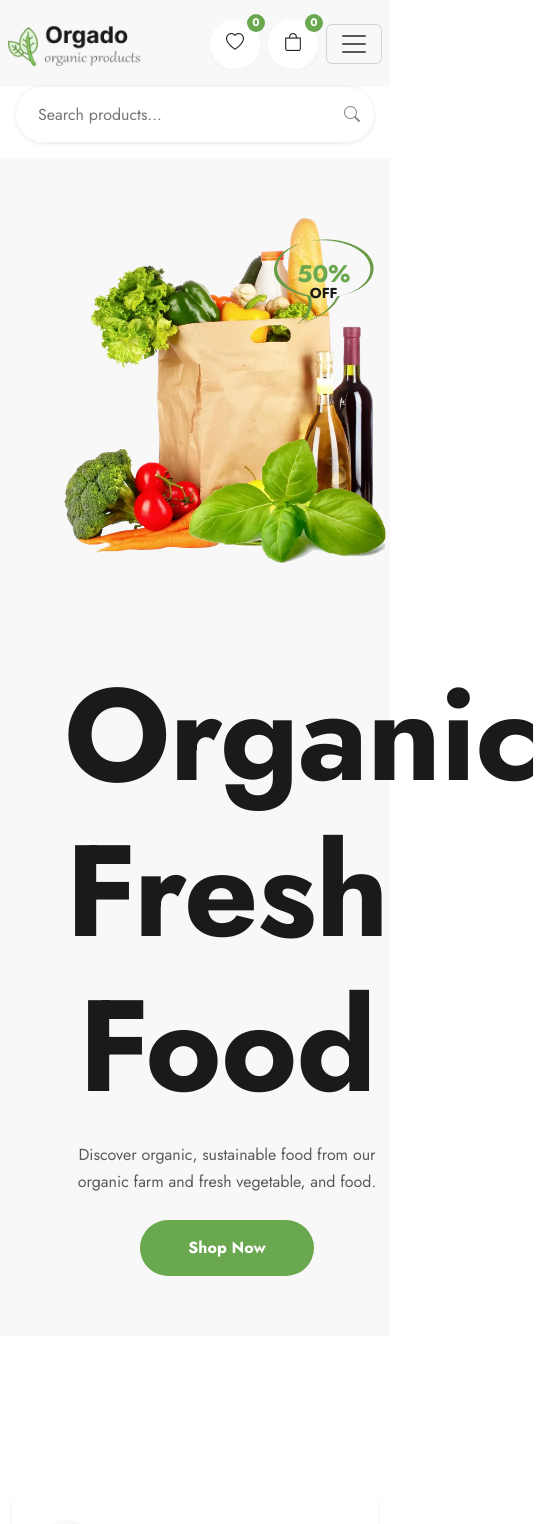
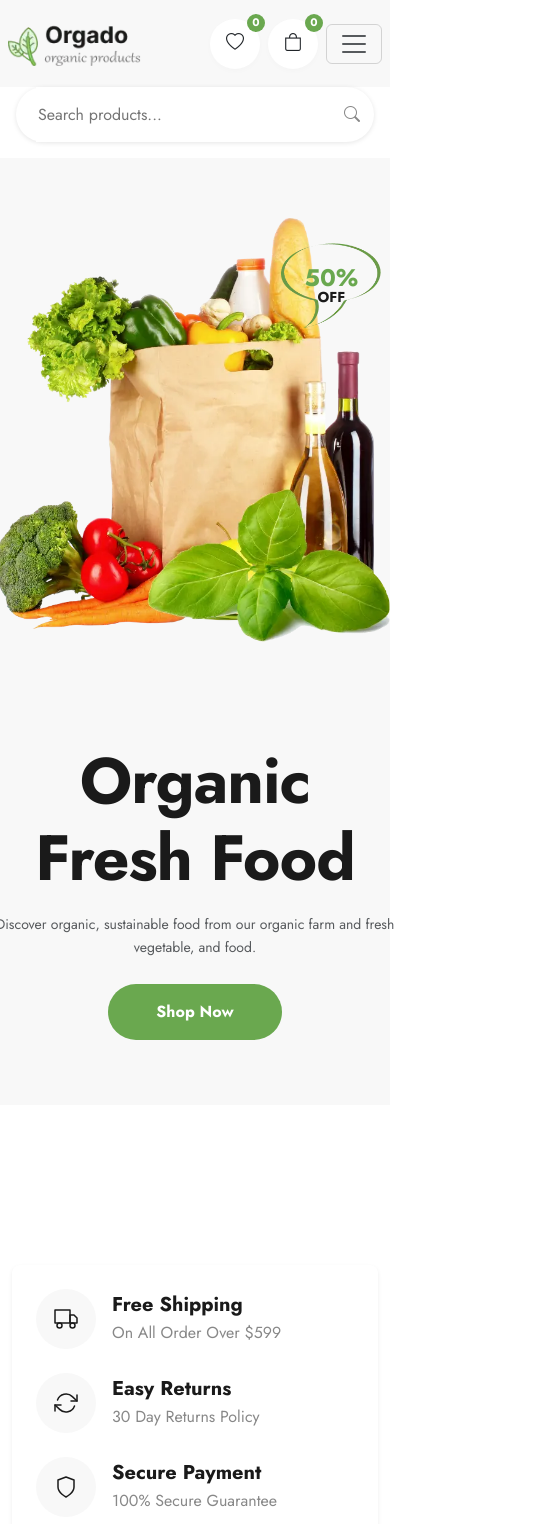
Before and after one commit to manu-gitxen/orgado, a React (Vite) app in the folder orgado-web/: page / in a window 390 px wide. Shown: the top 1524 px of the page, 539 px wide, since content can reach past the window. Built offline with nearby package versions, Linux system fonts and the light colour scheme.

Commit message:
responive fix

```diff
--- a/orgado-web/src/assets/Styles/Hero.css
+++ b/orgado-web/src/assets/Styles/Hero.css
@@ -148,9 +148,25 @@
   to { transform: translateY(0); opacity: 1; }
 }
 
-/* --- Responsive Media Queries --- */
+@media (max-width:1350px){
+  .hero-title{
+    font-size: 7rem !important;
+  }
+}
+@media (max-width:1220px){
+  .hero-title{
+    font-size: 5rem !important;
+  }
+  .hero-main-img{
+    width: 400px !important;
+  }
+}
 
 @media (max-width: 991px) {
+  .container-for-hero{
+  margin-left: 0rem;
+
+}
   .hero-section {
     padding: 60px 0;
   }
@@ -185,6 +201,16 @@
 
 @media (max-width: 576px) {
   .hero-title {
-    font-size: 2.5rem;
+    font-size: 4rem !important;
+  }
+  .lead{
+    font-size: 14px !important;
+  }
+  .order-1{
+    padding: 0px !important;
+  }
+
+  .order-2{
+    padding: 5px !important;
   }
 }
```
